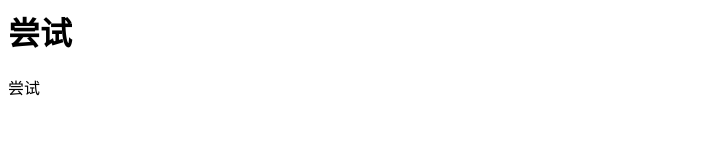
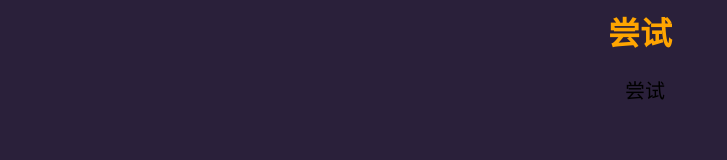
Before and after one commit to chen244/chen244.github.io, a plain HTML site: page index.html in a window 1280 px wide. Shown: the whole page, without its empty margins (0-727 px from the left). Drawn offline with Linux system fonts and the light colour scheme.

Commit message:
new page

```diff
--- a/index.html
+++ b/index.html
@@ -1,4 +1,20 @@
 <html>
+<style>
+    body {
+        background-color: #2a203a;
+    }
+
+    h1 {
+        color: orange;
+        text-align: center;
+    }
+
+    p.center {
+        font-family: "Times New Roman";
+        font-size: 20px;
+        text-align: center;
+    }
+</style>
 
 <head>
     <title>我是猪
@@ -7,7 +23,7 @@
 
 <body>
     <h1>尝试</h1>
-    <p>尝试</p>
+    <p class="center"> &nbsp 尝试</p>
 </body>
 
 </html>
```
